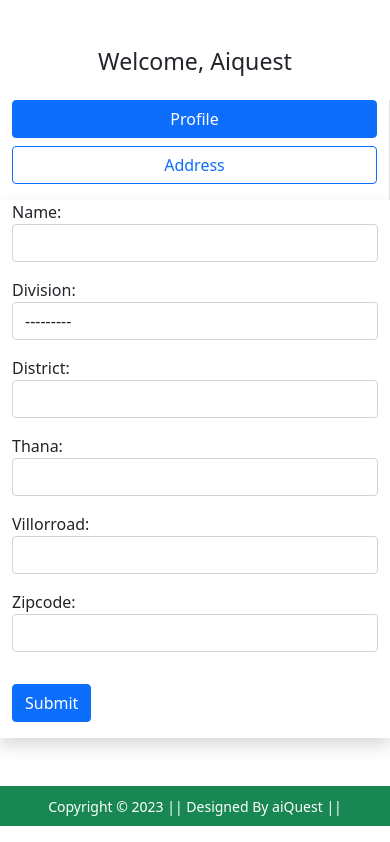
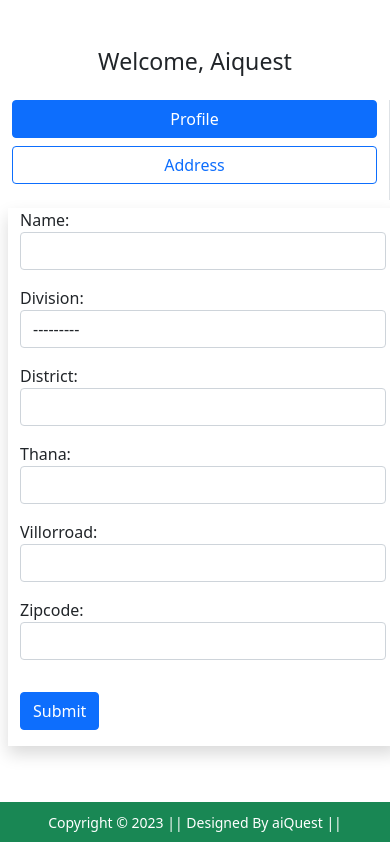
Before and after one commit to Shawon5030/ShopNow, a Django app: page /profile/ in a window 390 px wide. Shown: the part 56-898 px from the top of the page. Run offline with Django 4.2, Linux system fonts and the light colour scheme; a user stored in the database is signed in; some libraries are stand-ins or nearby versions.

Commit message:
Shawon-commit-number-63

```diff
--- a/Shop/templates/Shop/profile.html
+++ b/Shop/templates/Shop/profile.html
@@ -61,6 +61,12 @@
         box-shadow: 0 0 0 0.2rem rgba(0, 123, 255, 0.25); /* Bootstrap focus shadow */
         border-color: #007bff; /* Focus border color */
     }
-    @media  (min-width: 768px) {
+    @media only screen and (max-width: 600px) {
+        .profile-shadow{
+
+            margin: .5em ;
+
+        }
+      }
 </style>
 {% endblock main-content %}
```
